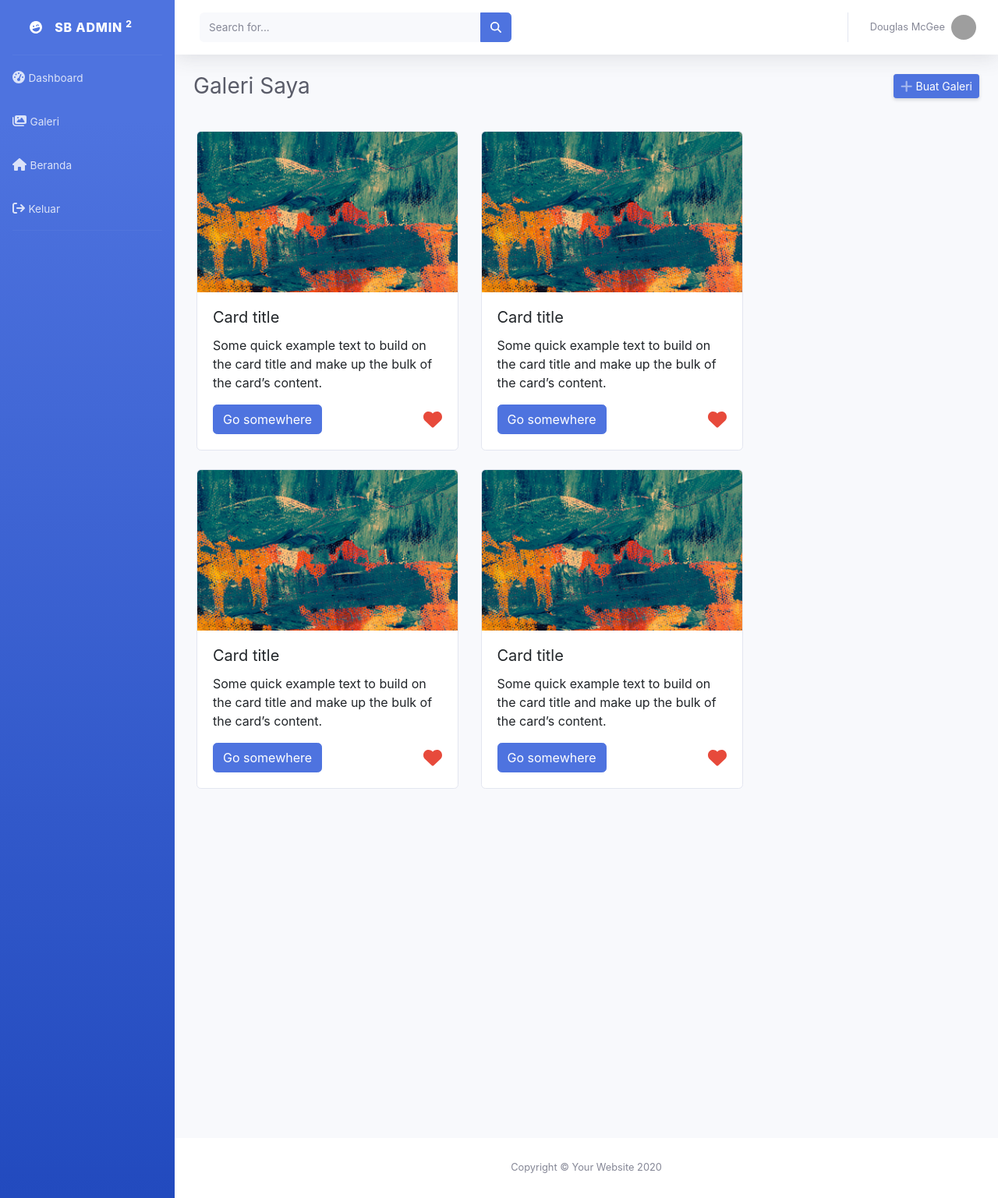
After one commit to Billzerma/TA, a Django app: page /galeriSaya/ in a window 1280 px wide. The commit adds this page. Shown: the whole page at 78% size. Run offline with Django 5.2, Linux system fonts and the light colour scheme; some libraries are stand-ins or nearby versions; grey boxes are pictures that could not be loaded.

Commit message:
dashboard dikit lagi coeg

```diff
--- /dev/null
+++ b/luminanapp/static/luminance/css/mygaleri/style.css
@@ -0,0 +1,22 @@
+.mygaleri{
+    padding-bottom: 50vh;
+}
+
+.add-gal{
+    width:180px;
+    height:250px;
+    background-color: wheat;
+    margin-top: 72px;
+}
+
+.border-plus{
+    width: 90px;
+    height: 90px;
+    padding: 28px;
+    border-radius:50px ;
+    margin: 32px 16px 16px 16px;
+}
+
+.mygalleries-list{
+    margin: 16px 8px 8px 16px;
+}
--- a/luminanapp/templates/luminance/baseDash.html
+++ b/luminanapp/templates/luminance/baseDash.html
@@ -17,9 +17,11 @@
     <link rel="preconnect" href="https://fonts.gstatic.com" crossorigin>
     <link href="https://fonts.googleapis.com/css2?family=Montserrat:ital,wght@0,100..900;1,100..900&family=Roboto:ital,wght@0,100..900;1,100..900&display=swap" rel="stylesheet">
     <link rel="stylesheet" href="https://cdnjs.cloudflare.com/ajax/libs/font-awesome/6.7.2/css/all.min.css" integrity="sha512-Evv84Mr4kqVGRNSgIGL/F/aIDqQb7xQ2vcrdIwxfjThSH8CSR7PBEakCr51Ck+w+/U6swU2Im1vVX0SVk9ABhg==" crossorigin="anonymous" referrerpolicy="no-referrer" />
+    <link href="https://cdn.jsdelivr.net/npm/bootstrap@5.3.5/dist/css/bootstrap.min.css" rel="stylesheet">
 
     <!-- Custom styles for this template-->
      <link rel="stylesheet" href="{% static 'luminance/css/bashDash/style.css' %}">
+     <link rel="stylesheet" href="{% static 'luminance/css/mygaleri/style.css' %}">
 </head>
 <body>
 
@@ -45,4 +47,6 @@
     <script src="{% static 'luminance/js/dashboard/chart-area-demo.js' %}"></script>
     <script src="{% static 'luminance/js/dashboard/Chart.min.js' %}"></script>
     <script src="{% static 'luminance/js/dashboard/chart-pie-demo.js' %}"></script>
+    <script src="https://cdn.jsdelivr.net/npm/bootstrap@5.3.5/dist/js/bootstrap.bundle.min.js"></script>
+    <script src="https://cdnjs.cloudflare.com/ajax/libs/font-awesome/6.7.2/js/all.min.js" integrity="sha512-b+nQTCdtTBIRIbraqNEwsjB6UvL3UEMkXnhzd8awtCYh0Kcsjl9uEgwVFVbhoj3uu1DO1ZMacNvLoyJJiNfcvg==" crossorigin="anonymous" referrerpolicy="no-referrer"></script>
 </html>
--- /dev/null
+++ b/luminanapp/templates/luminance/manageGaleri.html
@@ -0,0 +1,112 @@
+{% extends 'luminance/baseDash.html' %} {% block title %}Beranda{% endblock %}
+{%block content %} {% load static %}
+
+<div id="content-wrapper" class="d-flex flex-column">
+  <div id="content">
+    <div class="container-fluid">
+      <div class="d-sm-flex align-items-center justify-content-between mb-4">
+        <h1 class="h3 mb-0 text-gray-800">Galeri Saya</h1>
+        <a href="#" class="d-none d-sm-inline-block btn btn-sm btn-primary shadow-sm"><i
+          class="fa-solid fa-plus fa-lg text-white-50"></i> Buat Galeri</a>
+      </div>
+
+      <div class="row mygaleri">
+        <ul class="list-inline">
+          <li class="list-inline-item mygalleries-list">
+            <div class="card sec-card-mygaleri" style="width: 21rem">
+              <img
+                src="{% static 'luminance/img/abs.png' %}"
+                class="card-img-top fit-image"
+                alt="..."
+              />
+              <div class="card-body">
+                <h5 class="card-title">Card title</h5>
+                <p class="card-text">
+                  Some quick example text to build on the card title and make up
+                  the bulk of the card’s content.
+                </p>
+                <div class="d-flex justify-content-between align-items-center">
+                  <a href="#" class="btn btn-primary">Go somewhere</a>
+                  <i
+                    class="fa-solid fa-heart text-danger fs-4 cursor-pointer"
+                  ></i>
+                </div>
+              </div>
+            </div>
+          </li>
+
+          <li class="list-inline-item mygalleries-list">
+            <div class="card sec-card-mygaleri" style="width: 21rem">
+              <img
+                src="{% static 'luminance/img/abs.png' %}"
+                class="card-img-top fit-image"
+                alt="..."
+              />
+              <div class="card-body">
+                <h5 class="card-title">Card title</h5>
+                <p class="card-text">
+                  Some quick example text to build on the card title and make up
+                  the bulk of the card’s content.
+                </p>
+                <div class="d-flex justify-content-between align-items-center">
+                  <a href="#" class="btn btn-primary">Go somewhere</a>
+                  <i
+                    class="fa-solid fa-heart text-danger fs-4 cursor-pointer"
+                  ></i>
+                </div>
+              </div>
+            </div>
+          </li>
+
+          <li class="list-inline-item mygalleries-list">
+            <div class="card sec-card-mygaleri" style="width: 21rem">
+              <img
+                src="{% static 'luminance/img/abs.png' %}"
+                class="card-img-top fit-image"
+                alt="..."
+              />
+              <div class="card-body">
+                <h5 class="card-title">Card title</h5>
+                <p class="card-text">
+                  Some quick example text to build on the card title and make up
+                  the bulk of the card’s content.
+                </p>
+                <div class="d-flex justify-content-between align-items-center">
+                  <a href="#" class="btn btn-primary">Go somewhere</a>
+                  <i
+                    class="fa-solid fa-heart text-danger fs-4 cursor-pointer"
+                  ></i>
+                </div>
+              </div>
+            </div>
+          </li>
+
+          <li class="list-inline-item mygalleries-list">
+            <div class="card sec-card-mygaleri" style="width: 21rem">
+              <img
+                src="{% static 'luminance/img/abs.png' %}"
+                class="card-img-top fit-image"
+                alt="..."
+              />
+              <div class="card-body">
+                <h5 class="card-title">Card title</h5>
+                <p class="card-text">
+                  Some quick example text to build on the card title and make up
+                  the bulk of the card’s content.
+                </p>
+                <div class="d-flex justify-content-between align-items-center">
+                  <a href="#" class="btn btn-primary">Go somewhere</a>
+                  <i
+                    class="fa-solid fa-heart text-danger fs-4 cursor-pointer"
+                  ></i>
+                </div>
+              </div>
+            </div>
+          </li>
+        </ul>
+      </div>
+    </div>
+  </div>
+</div>
+
+{% endblock %}
--- a/luminanapp/templates/luminance/partialsDash/footer.html
+++ b/luminanapp/templates/luminance/partialsDash/footer.html
@@ -1,5 +1,5 @@
             <!-- Footer -->
-            <footer class="sticky-footer bg-white">
+            <footer class="sticky-footer bg-white mt-4">
                 <div class="container my-auto">
                     <div class="copyright text-center my-auto">
                         <span>Copyright &copy; Your Website 2020</span>
--- a/luminanapp/templates/luminance/partialsDash/sideTop.html
+++ b/luminanapp/templates/luminance/partialsDash/sideTop.html
@@ -22,11 +22,9 @@
                     <span>Dashboard</span></a>
             </li>
 
-            <!-- Divider -->
-            <hr class="sidebar-divider">
 
-                        <!-- Divider -->
-            <hr class="sidebar-divider my-0">
+
+
 
             <!-- Nav Item - Dashboard -->
             <li class="nav-item">
@@ -35,12 +33,7 @@
                     <span>Galeri</span></a>
             </li>
 
-            <!-- Divider -->
-            <hr class="sidebar-divider">
 
-
-                        <!-- Divider -->
-            <hr class="sidebar-divider my-0">
 
             <!-- Nav Item - Dashboard -->
             <li class="nav-item">
@@ -49,12 +42,8 @@
                     <span>Beranda</span></a>
             </li>
 
-            <!-- Divider -->
-            <hr class="sidebar-divider">
 
 
-                        <!-- Divider -->
-            <hr class="sidebar-divider my-0">
 
             <!-- Nav Item - Dashboard -->
             <li class="nav-item">
--- a/luminanapp/urls.py
+++ b/luminanapp/urls.py
@@ -10,4 +10,6 @@ urlpatterns = [
     path('onGaleri/', views.detailGaleri_view, name='onGaleri'),
     path('onKarya/', views.detailKarya_view, name='onKarya'),
     path('dashboard/', views.dashboard_view, name='dashboard'),
+    path('galeriSaya/', views.manageGaleri_view, name='galeriSaya'),
+    path('tambahGaleri/', views.tambahGaleri_view, name='tambahGaleri'),
 ]
--- a/luminanapp/views.py
+++ b/luminanapp/views.py
@@ -23,3 +23,9 @@ def detailKarya_view(request):
 
 def dashboard_view(request):
     return render(request, 'luminance/dashboard.html')
+
+def manageGaleri_view(request):
+    return render(request, 'luminance/manageGaleri.html')
+
+def tambahGaleri_view(request):
+    return render(request, 'luminance/tambahGaleri.html')
```
Also changed, not shown: luminanapp/templates/luminance/dashboard.html (+104 -35 lines), luminanapp/templates/luminance/tambahGaleri.html (added, +37 -0 lines), luminanapp/static/luminance/css/tambahGaleri/style.css (added).
